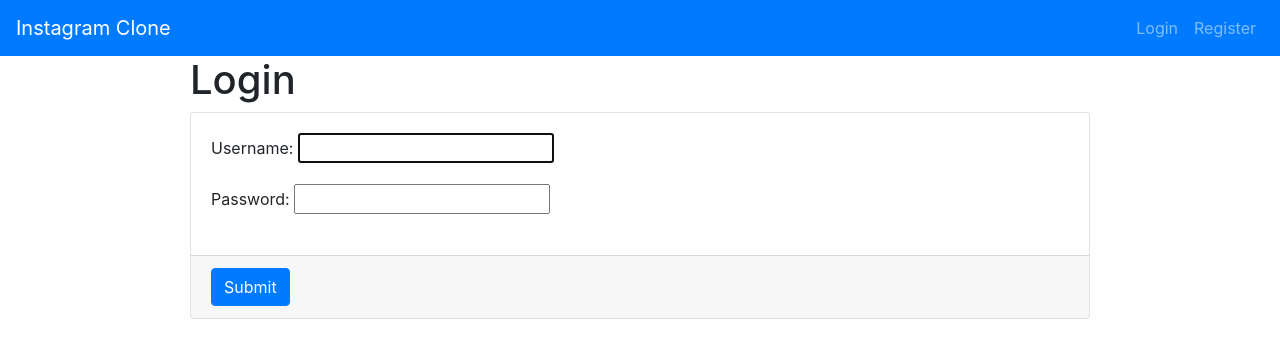
After one commit to ztaylor2/django-imager, a Django app: page /login/ in a window 1280 px wide. The commit adds this page. Shown: the top 358 px of the page. Run offline with Django 3.2, Linux system fonts and the light colour scheme; some libraries are stand-ins or nearby versions.

Commit message:
Login and logout working.

```diff
--- a/imagersite/imagersite/settings.py
+++ b/imagersite/imagersite/settings.py
@@ -124,3 +124,6 @@ USE_TZ = True
 # https://docs.djangoproject.com/en/1.11/howto/static-files/
 
 STATIC_URL = '/static/'
+
+LOGIN_REDIRECT_URL = 'home'
+LOGOUT_REDIRECT_URL = 'home'
--- /dev/null
+++ b/imagersite/imagersite/static/imagersite/style.css
@@ -0,0 +1,4 @@
+.content {
+    max-width: 900px;
+    margin: auto;
+}
--- a/imagersite/imagersite/templates/imagersite/base.html
+++ b/imagersite/imagersite/templates/imagersite/base.html
@@ -4,8 +4,10 @@
 <head>
   <meta charset="utf-8">
 
-    <title>{{ title }}</title>
+    <title>Instagram Clone</title>
     <meta name="viewport" content="width=device-width, initial-scale=1, shrink-to-fit=no">
+    {% load static %}
+    <link href="{% static "imagersite/style.css" %}" rel="stylesheet"/>
     <link rel="stylesheet"
           href="https://maxcdn.bootstrapcdn.com/bootstrap/4.0.0-beta.2/css/bootstrap.min.css"
           integrity="sha384-PsH8R72JQ3SOdhVi3uxftmaW6Vc51MKb0q5P2rRUpPvrszuE4W1povHYgTpBfshb"
@@ -14,7 +16,7 @@
 
 <body>
     <nav class="navbar navbar-expand-lg navbar-dark bg-primary">
-      <a class="navbar-brand" href="">Instagram Clone</a>
+      <a class="navbar-brand" href="{% url 'home' %}">Instagram Clone</a>
       <button class="navbar-toggler" type="button" data-toggle="collapse" data-target="#navbarSupportedContent" aria-controls="navbarSupportedContent" aria-expanded="false" aria-label="Toggle navigation">
         <span class="navbar-toggler-icon"></span>
       </button>
@@ -23,18 +25,24 @@
         <ul class="navbar-nav mr-auto">
         </ul>
         <ul class="nav navbar-nav" style="float: right">
+            {% if request.user.is_authenticated %}
             <li class="nav-item" class="user_nav">
-              <a class="nav-link" href="">Login</a>
+              <a class="nav-link" href="{% url 'logout' %}">Logout</a>
+            </li>
+            {% else %}
+            <li class="nav-item" class="user_nav">
+              <a class="nav-link" href="{% url 'login' %}">Login</a>
             </li>
             <li class="nav-item" class="user_nav">
-              <a class="nav-link" href="">Logout</a>
+              <a class="nav-link" href="">Register</a>
             </li>
+            {% endif %}
         </ul>
       </div>
     </nav>
 
 
-    <section id="content">
+    <section class="content">
         {% block body %}{% endblock %}
     </section>
 
--- /dev/null
+++ b/imagersite/imagersite/templates/registration/login.html
@@ -0,0 +1,23 @@
+{% extends "imagersite/base.html" %}
+
+{% block body %}
+  <form method="post">
+    {% csrf_token %}
+    <main class="article-content">
+      <div class="page-header">
+        <h1>Login</h1>
+      </div>
+      <div class="card">
+        <div class="card-body">
+            {{ form.as_p }}
+            <div class="submit-button">
+            </div>
+          <p class="card-text"></p>
+        </div>
+        <div class="card-footer text-muted">
+              <input type="submit" class="btn btn-primary"></input>
+        </div>
+      </div>
+    </main>
+  </form>
+{% endblock %}
--- a/imagersite/imagersite/urls.py
+++ b/imagersite/imagersite/urls.py
@@ -15,9 +15,12 @@ Including another URLconf
 """
 from django.conf.urls import url
 from django.contrib import admin
+from django.contrib.auth import views as auth_views
 from imagersite.views import home_view
 
 urlpatterns = [
     url(r'^admin/', admin.site.urls),
-    url(r'^$', home_view, name='homepage')
+    url(r'^$', home_view, name='home'),
+    url(r'^login/', auth_views.login, name='login'),
+    url(r'^logout/', auth_views.logout, name='logout'),
 ]
```
Also changed, not shown: imagersite/imagersite/templates/imagersite/home.html (+8 -0 lines), imagersite/imagersite/templates/imagersite/register.html (+18 -0 lines), imagersite/imagersite/views.py (+12 -0 lines), imagersite/imagersite/templates/imagersite/login.html (deleted), 1 other file.
